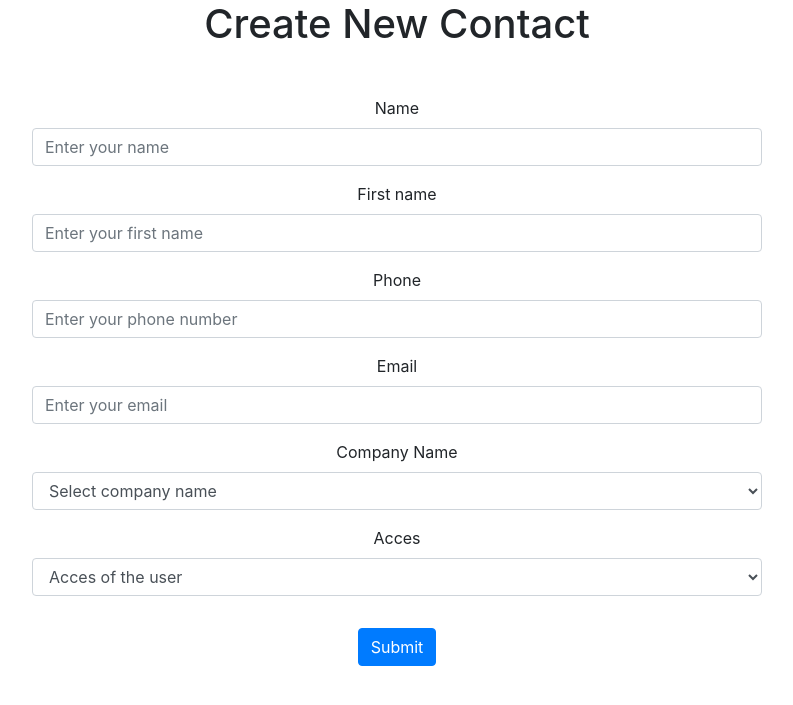
After one commit to MKaramen/COGIP-app, a PHP site: page /createContact.php in a window 1280 px wide. The commit adds this page. Shown: the top 705 px of the page, without its empty margins (243-1036 px from the left). Run offline with PHP 8.4, Linux system fonts and the light colour scheme.

```diff
--- /dev/null
+++ b/draft/createContact.php
@@ -0,0 +1,73 @@
+<!DOCTYPE html>
+<html lang="en">
+
+<head>
+    <meta charset="UTF-8">
+    <meta name="viewport" content="width=device-width, initial-scale=1.0">
+    <meta http-equiv="X-UA-Compatible" content="ie=edge">
+    <title>Document</title>
+    <link rel="stylesheet" href="https://stackpath.bootstrapcdn.com/bootstrap/4.3.1/css/bootstrap.min.css" integrity="sha384-ggOyR0iXCbMQv3Xipma34MD+dH/1fQ784/j6cY/iJTQUOhcWr7x9JvoRxT2MZw1T" crossorigin="anonymous">
+</head>
+
+<body>
+    <div class="container">
+        <div class="row">
+            <div class="col-8 offset-2">
+                <h1 class="text-center">Create New Contact</h1>
+                <form class="mt-5 text-center" method="post" action="">
+                    <div class="form-group">
+                        <label for="name">Name</label>
+                        <input type="text" class="form-control" id="name" aria-describedby="namelHelp" placeholder="Enter your name">
+                    </div>
+
+                    <div class="form-group">
+                        <label for="firstName">First name</label>
+                        <input type="text" class="form-control" id="firstName" aria-describedby="firstNameHelp" placeholder="Enter your first name">
+                    </div>
+
+                    <div class="form-group">
+                        <label for="phone">Phone</label>
+                        <input type="text" class="form-control" id="phone" aria-describedby="phone" placeholder="Enter your phone number">
+                    </div>
+
+                    <div class="form-group">
+                        <label for="email">Email</label>
+                        <input type="email" class="form-control" id="email" aria-describedby="emailHelp" placeholder="Enter your email">
+                    </div>
+
+                    <div class="form-group">
+                        <label for="companyName">Company Name</label>
+                        <select class="form-control" id="companyName">
+                            <option disabled selected>Select company name</option>
+                            <option>1</option>
+                            <option>2</option>
+                            <option>3</option>
+                            <option>4</option>
+                            <option>5</option>
+                        </select>
+                    </div>
+
+                    <div class="form-group">
+                        <label for="exampleFormControlSelect1">Acces</label>
+                        <select class="form-control" id="exampleFormControlSelect1">
+                            <option disabled selected>Acces of the user</option>
+                            <option>Godmode</option>
+                            <option>Moderator</option>
+                            <option>User</option>
+                        </select>
+                    </div>
+
+
+
+                    <button type="submit" class="btn btn-primary mt-3">Submit</button>
+                </form>
+            </div>
+        </div>
+    </div>
+
+    <script src="https://code.jquery.com/jquery-3.3.1.slim.min.js" integrity="sha384-q8i/X+965DzO0rT7abK41JStQIAqVgRVzpbzo5smXKp4YfRvH+8abtTE1Pi6jizo" crossorigin="anonymous"></script>
+    <script src="https://cdnjs.cloudflare.com/ajax/libs/popper.js/1.14.7/umd/popper.min.js" integrity="sha384-UO2eT0CpHqdSJQ6hJty5KVphtPhzWj9WO1clHTMGa3JDZwrnQq4sF86dIHNDz0W1" crossorigin="anonymous"></script>
+    <script src="https://stackpath.bootstrapcdn.com/bootstrap/4.3.1/js/bootstrap.min.js" integrity="sha384-JjSmVgyd0p3pXB1rRibZUAYoIIy6OrQ6VrjIEaFf/nJGzIxFDsf4x0xIM+B07jRM" crossorigin="anonymous"></script>
+</body>
+
+</html>
```
Also changed, not shown: app/cogip.sql (+27 -63 lines), draft/index.php (renamed from index.php, +6 -5 lines), 1 other file.
